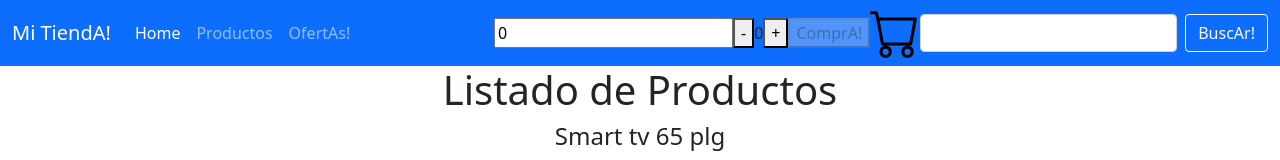
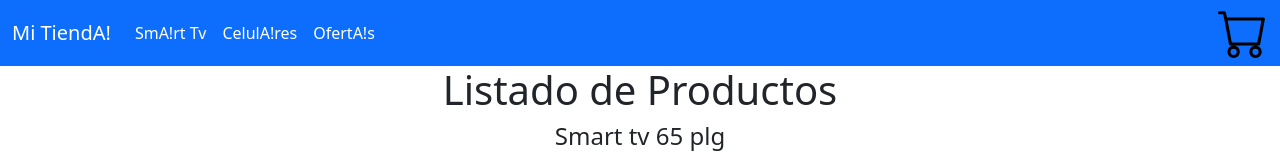
Before and after one commit to fghigo/reactclase1, a React (Create React App) app: page / in a window 1280 px wide. Shown: the top 160 px of the page. Built offline with nearby package versions, Linux system fonts and the light colour scheme.

Commit message:
Listo primera entrega trabajo final

```diff
--- a/src/components/NavBar.jsx
+++ b/src/components/NavBar.jsx
@@ -1,5 +1,4 @@
 import CartWidget from "./CartWidget";
-import ItemCount from "./ItemCount";
 import {Link} from "react-router-dom";
 
 const NavBar = (props) => {
@@ -18,25 +17,19 @@ const NavBar = (props) => {
     <div className="collapse navbar-collapse show" id="navbarDark">
       <ul className="navbar-nav me-auto mb-2 mb-xl-0">
         <li className="nav-item">
-          <a className="nav-link active" aria-current="page" href="#">Home</a>
+          <Link className="nav-link active" aria-current="page" to={"/category/Smart"}>SmA!rt Tv</Link>
         </li>
         <li className="nav-item">
-          <a className="nav-link" href="#">Productos</a>
+        <Link className="nav-link active" aria-current="page" to={"/category/celulares"}>CelulA!res</Link>
         </li>
         <li className="nav-item">
-          <a className="nav-link" href="#">OfertAs! </a>
+        <Link className="nav-link active" aria-current="page" to={"*"}>OfertA!s</Link>
         </li>
       </ul>
-      <ItemCount/>
+
 
       <CartWidget/>
 
-      <form className="d-flex">
-        <input className="form-control me-2" type="search"  aria-label="Search"/>
-        <button className="btn btn-outline-light" type="submit">BuscAr! </button>
-
-
-      </form>
       </div>
 
   </div>
```
